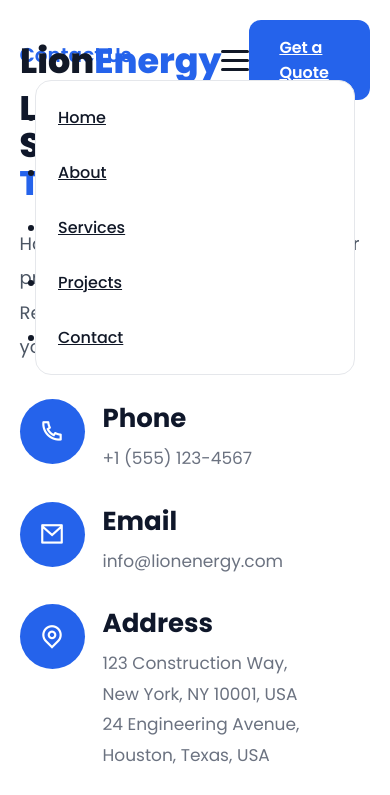
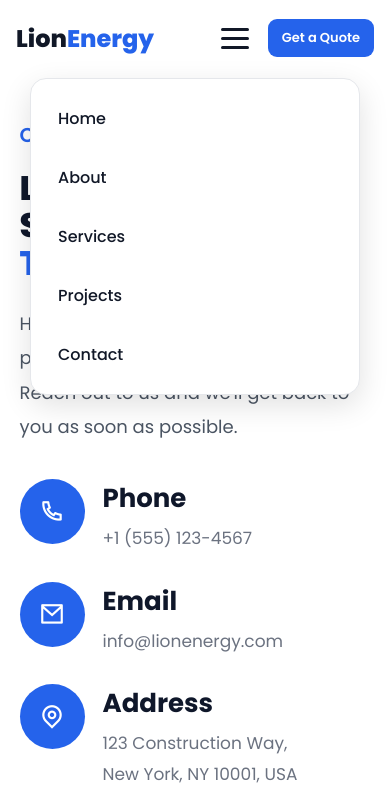
Before and after one commit to Jay044621/Lion-Energy-website, a plain HTML site: page index5.html in a window 390 px wide. Both pictures are taken after a click on the button "Open menu". Shown: the top 795 px of the page. Drawn offline with nearby package versions, Linux system fonts and the light colour scheme.

Commit message:
Improve mobile contact page navbar

```diff
--- a/style5.css
+++ b/style5.css
@@ -275,10 +275,10 @@ body{
 
 }
 
-@media(max-width: 500px){
+  @media(max-width:500px){
 
   .contact-section{
-    padding: 40px 5%;
+      padding:120px 5% 50px;
   }
 
   .contact-left h1{
@@ -296,29 +296,29 @@ body{
 }
 
 /* ==========================================
-   NAVBAR (imported from home page)
+  NAVBAR
 ========================================== */
 
 .navbar{
     width:100%;
-  padding:25px 80px;
+    padding:22px 6%;
     position:absolute;
     top:0;
     left:0;
     z-index:1000;
+
     display:flex;
     align-items:center;
     justify-content:space-between;
-}
 
-body{
-  padding-top:0;
+    gap:20px;
 }
 
 .logo{
-  font-size:35px;
+    font-size:34px;
     font-weight:800;
     color:#111827;
+    white-space:nowrap;
 }
 
 .logo span{
@@ -327,13 +327,15 @@ body{
 
 .nav-links{
     display:flex;
-  gap:40px;
+    gap:35px;
+    list-style:none;
 }
 
 .nav-links a{
     color:#111827;
+    text-decoration:none;
     font-weight:500;
-  transition:0.3s;
+    transition:.3s;
 }
 
 .nav-links a:hover{
@@ -341,38 +343,46 @@ body{
 }
 
 .quote-btn{
+    display:inline-flex;
+    align-items:center;
+    justify-content:center;
+
     background:#2563eb;
     color:#fff;
-  padding:15px 30px;
+
+    padding:14px 26px;
     border-radius:12px;
+
+    text-decoration:none;
     font-weight:600;
-  transition:0.3s;
+    transition:.3s;
 }
 
 .quote-btn:hover{
     background:#1d4ed8;
 }
 
-/* hamburger button (hidden on desktop) */
+/* Hamburger */
+
 .hamburger{
     display:none;
-  flex-direction:column;
-  gap:6px;
-  width:44px;
-  height:38px;
-  align-items:center;
-  justify-content:center;
-  background:transparent;
+    width:42px;
+    height:40px;
+    background:none;
     border:none;
     cursor:pointer;
+
+    flex-direction:column;
+    justify-content:center;
+    align-items:center;
+    gap:6px;
 }
 
 .hamburger span{
-  display:block;
     width:28px;
     height:3px;
     background:#111827;
-  border-radius:3px;
+    border-radius:5px;
 }
 
 /* ==========================================
@@ -428,48 +438,111 @@ body{
 
 @media(max-width:768px){
 
-  /* mobile navbar */
+    /* MOBILE NAVBAR */
+
   .navbar{
-    padding:20px 20px;
+
+      padding:18px 16px;
+
+      display:grid;
+
+      grid-template-columns:1fr auto auto;
+
+      align-items:center;
+
+      column-gap:12px;
+
+  }
+
+  .logo{
+
+      font-size:24px;
+
   }
 
   .hamburger{
+
+      display:flex;
+
+  }
+
+  .quote-btn{
+
       display:inline-flex;
+
+      padding:9px 14px;
+
+      font-size:13px;
+
+      border-radius:9px;
+
+      white-space:nowrap;
+
   }
 
   .nav-links{
+
       display:flex;
+
       flex-direction:column;
+
       position:absolute;
-    z-index:1001;
 
-    top:80px;
+      top:78px;
+
       left:50%;
+
       transform:translateX(-50%);
-    width:90%;
-    max-width:320px;
+
+      width:92%;
+
+      max-width:330px;
+
       background:#ffffff;
+
       border:1px solid #e5e7eb;
+
       border-radius:16px;
-    padding:14px 10px;
+
+      padding:15px;
+
       gap:10px;
+
       opacity:0;
+
       visibility:hidden;
+
       pointer-events:none;
-    transition:0.2s;
+
+      transition:.3s;
+
+      box-shadow:0 10px 30px rgba(0,0,0,.12);
+
   }
 
   .nav-links.open{
+
       opacity:1;
+
       visibility:visible;
+
       pointer-events:auto;
+
   }
 
   .nav-links a{
+
       display:block;
-    padding:10px 12px;
+
+      padding:12px;
+
   }
 
+  .contact-section{
+
+      padding-top:120px;
+
+  }
   .footer-container{
     grid-template-columns:1fr;
   }
```
Also changed, not shown: index5.html (+18 -2 lines). Lines whose indentation alone changed are shown as unchanged.
